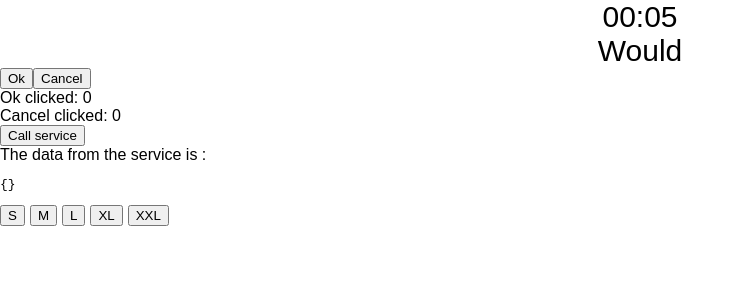
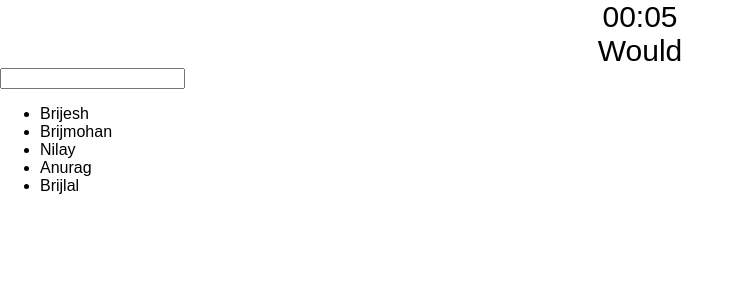
Before and after one commit to bchhabra/reactjs, a React (Create React App) app: page / in a window 1280 px wide. Shown: the top 300 px of the page, without its empty margins (0-744 px from the left). Built offline with nearby package versions, Linux system fonts and the light colour scheme.

Commit message:
Completed Assignment from Nilay on SearchText.

```diff
--- a/src/index.js
+++ b/src/index.js
@@ -8,6 +8,7 @@ import App from './App';
 import Timer from './util/Timer';
 import Banner from './util/Banner';
 import MyPanel from './util/MyPanel';
+import NameList from './util/NameList';
 
 ReactDOM.render(
 <Container>
@@ -18,7 +19,7 @@ ReactDOM.render(
         <Banner />
     </Row>
     <Row>
-        <MyPanel />
+        <NameList names={['Brijesh','Brijmohan','Nilay', 'Anurag','Brijlal']} />
     </Row>
 </Container>, document.getElementById('root'));
 registerServiceWorker();
--- /dev/null
+++ b/src/util/NameList.jsx
@@ -0,0 +1,35 @@
+import React from 'react';
+import SearchName from "./SearchName";
+import Names from './Names';
+
+class NameList extends React.Component{
+
+    constructor(){
+        super();
+        this.state = {
+            searchedText : ""
+        }
+        this.onSearchHandler=this.onSearchHandler.bind(this);
+    }
+
+
+
+    render (){
+        return(
+            <div>
+                <SearchName onSearch={this.onSearchHandler} searchedText={this.state.searchedText}></SearchName>
+                <Names values={this.props.names.filter(name => name.toLowerCase().includes(this.state.searchedText.toLowerCase()))}></Names>
+            </div>
+
+        );
+
+    }
+
+
+
+    onSearchHandler(event){
+        console.log("Typing......."+event.target.value)
+        this.setState({searchedText:event.target.value})
+    }
+}
+export default NameList;
--- /dev/null
+++ b/src/util/Names.js
@@ -0,0 +1,13 @@
+import React from 'react';
+
+const Names = (props) => {
+
+    return(
+        <div>
+            <ul>
+                {props.values.map(value => <li>{value}</li>)}
+            </ul>
+        </div>
+    );
+}
+export default Names;
--- /dev/null
+++ b/src/util/SearchName.js
@@ -0,0 +1,12 @@
+import React from 'react';
+
+const SearchName = (props) => {
+
+    return(
+        <div>
+            <input type="text" onChange={props.onSearch} value={props.searchedText}/>
+        </div>
+    );
+}
+
+export default SearchName;
```
